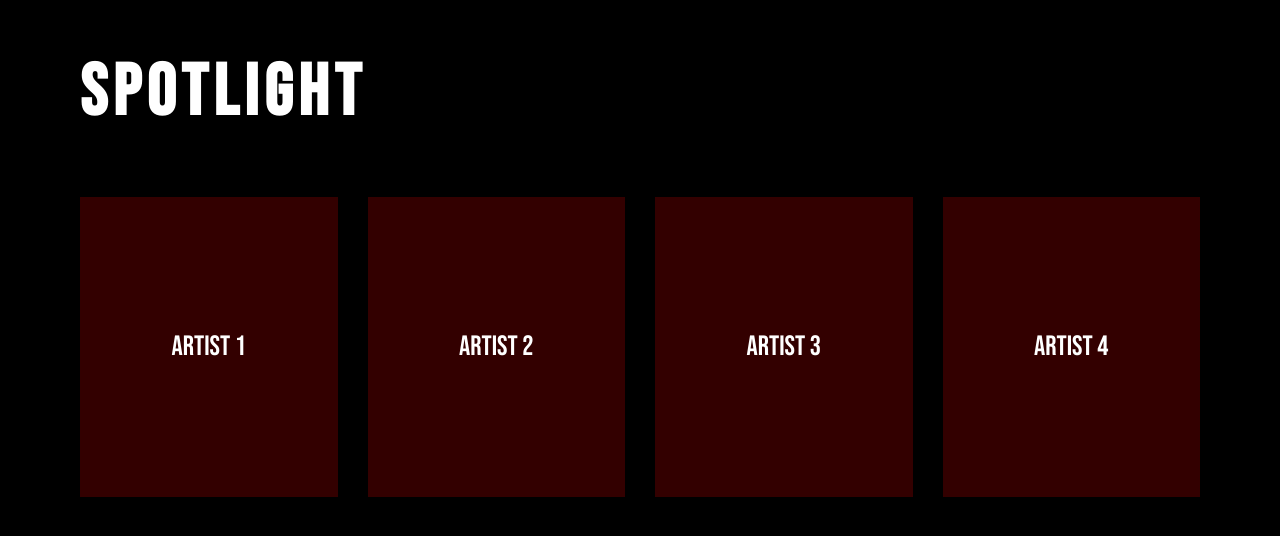
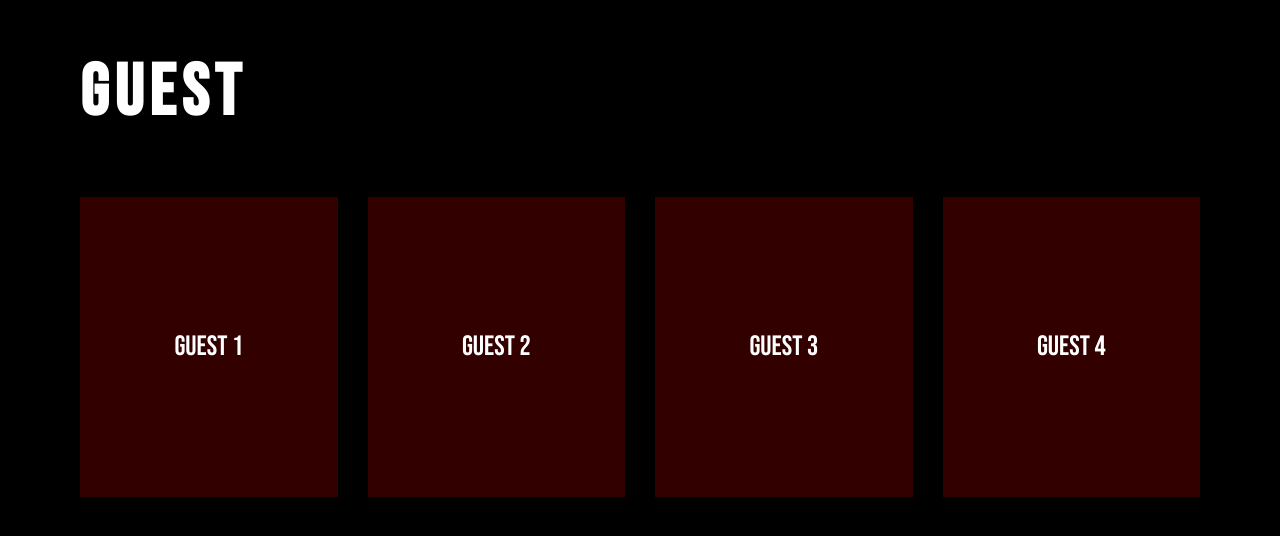
Before and after one commit to anindya-mukhopadhyay/PRABUDDHA-26-TINT-, a React (Vite) app: page /competitions in a window 1280 px wide. Shown: the part 2737-3273 px from the top of the page. Built offline with nearby package versions, Linux system fonts and the light colour scheme.

Commit message:
add new pages for navbar

```diff
--- a/src/pages/Competitions.jsx
+++ b/src/pages/Competitions.jsx
@@ -65,13 +65,13 @@ export default function Competitions() {
         transition={{ duration: 1 }}
         viewport={{ once: true }}
       >
-        <h1>SPOTLIGHT</h1>
+        <h1>GUEST</h1>
 
         <div className="spot-grid">
-          <div className="spot">Artist 1</div>
-          <div className="spot">Artist 2</div>
-          <div className="spot">Artist 3</div>
-          <div className="spot">Artist 4</div>
+          <div className="spot">GUEST 1</div>
+          <div className="spot">GUEST 2</div>
+          <div className="spot">GUEST 3</div>
+          <div className="spot">GUEST 4</div>
         </div>
       </motion.section>
 
```
